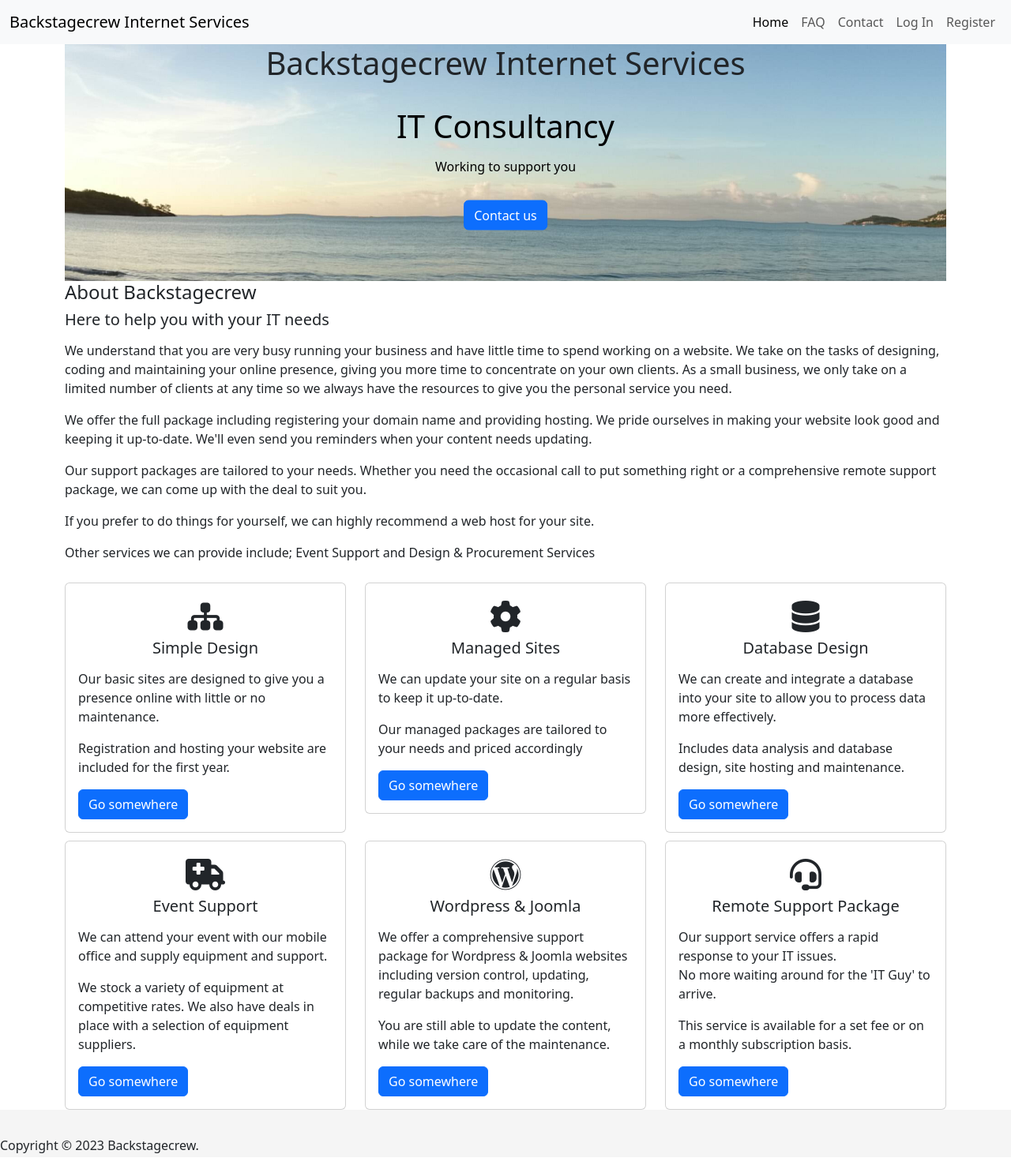
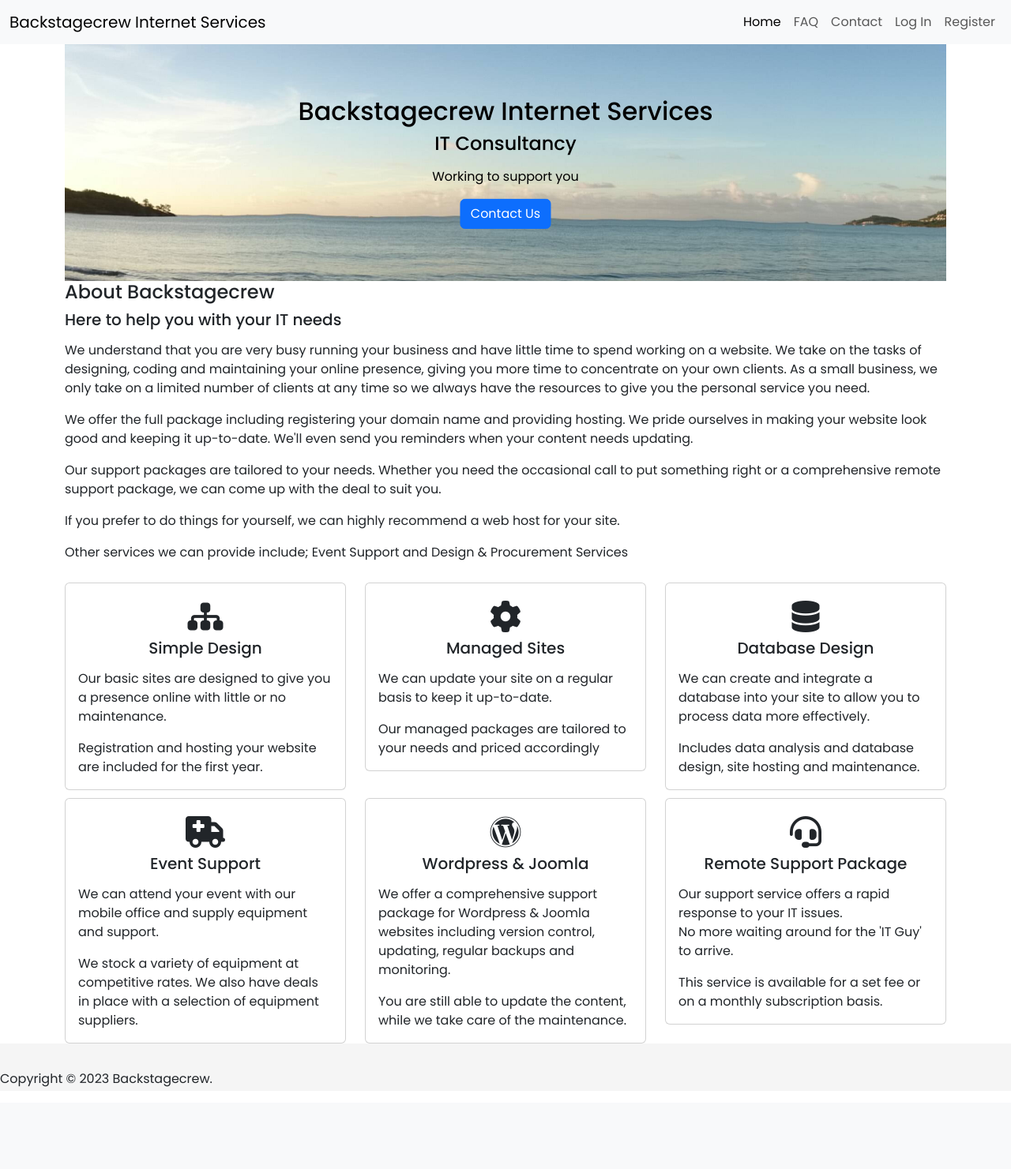
Before and after one commit to BackstagecrewIS/devsite, a Flask app: page / in a window 1280 px wide. Shown: the whole page at 79% size. After the commit the page ends 1377 px from the top, so only its background shows below. Run offline with Flask 2, Linux system fonts and the light colour scheme; some libraries are stand-ins or nearby versions.

Commit message:
Style updates

```diff
--- a/faq/routes.py
+++ b/faq/routes.py
@@ -60,8 +60,8 @@ def register():
         existing_user = User.query.filter_by(username=username).first()
         admin_check = User.query.filter_by(admin=True).first()
 
+        # Check for admin user, if not make this used admin
         if admin_check:
-            flash("Admin exists")
             admin_user = False
         else:
             flash("This user will be admin")
--- a/faq/static/css/style.css
+++ b/faq/static/css/style.css
@@ -1,9 +1,12 @@
+@import url('https://fonts.googleapis.com/css2?family=Poppins:ital,wght@0,100;0,200;0,300;0,400;0,500;0,600;0,700;0,800;0,900;1,100;1,200;1,300;1,400;1,500;1,600;1,700;1,800;1,900&display=swap');
+
 html {
     position: relative;
     min-height: 100%;
 }
 
 body {
+    font-family: Poppins, sans-serif;
     margin-bottom: 60px;
 }
 
--- a/faq/templates/main.html
+++ b/faq/templates/main.html
@@ -3,11 +3,11 @@
 
 <header class="hero-image">
     <div class="hero-text">
-        <h1>IT Consultancy</h1>
+        <h2 class="center-align">Backstagecrew Internet Services</h2>
+        <h4>IT Consultancy</h4>
         <p>Working to support you</p>
-        <button class="btn btn-primary">Contact us</button>
+        <a href="{{ url_for( 'contact' ) }}" class="btn btn-primary">Contact Us</a>
     </div>
-    <h1 class="center-align">Backstagecrew Internet Services</h1>
 </header>
 
 <section class="row">
@@ -30,7 +30,6 @@
                 <h5 class="card-title center-align">Simple Design</h5>
                 <p class="card-text">Our basic sites are designed to give you a presence online with little or no maintenance.</p>
                 <p class="card-text">Registration and hosting your website are included for the first year.</p>
-                <a href="#" class="btn btn-primary">Go somewhere</a>
             </div>
         </div>
     </div>
@@ -41,7 +40,6 @@
                 <h5 class="card-title center-align">Managed Sites</h5>
                 <p class="card-text">We can update your site on a regular basis to keep it up-to-date.</p>
                 <p class="card-text">Our managed packages are tailored to your needs and priced accordingly</p>
-                <a href="#" class="btn btn-primary">Go somewhere</a>
             </div>
         </div>
     </div>
@@ -52,7 +50,6 @@
                 <h5 class="card-title center-align">Database Design</h5>
                 <p class="card-text">We can create and integrate a database into your site to allow you to process data more effectively.</p>
                 <p class="card-text">Includes data analysis and database design, site hosting and maintenance.</p>
-                <a href="#" class="btn btn-primary">Go somewhere</a>
             </div>
         </div>
     </div>
@@ -63,7 +60,6 @@
                 <h5 class="card-title center-align">Event Support</h5>
                 <p class="card-text">We can attend your event with our mobile office and supply equipment and support.</p>
                 <p class="card-text">We stock a variety of equipment at competitive rates. We also have deals in place with a selection of equipment suppliers.</p>
-                <a href="#" class="btn btn-primary">Go somewhere</a>
             </div>
         </div>
     </div>
@@ -74,7 +70,6 @@
                 <h5 class="card-title center-align">Wordpress &amp; Joomla</h5>
                 <p class="card-text">We offer a comprehensive support package for Wordpress &amp; Joomla websites including version control, updating, regular backups and monitoring.</p>
                 <p class="card-text">You are still able to update the content, while we take care of the maintenance.</p>
-                <a href="#" class="btn btn-primary">Go somewhere</a>
             </div>
         </div>
     </div>
@@ -86,7 +81,6 @@
                 <p class="card-text">Our support service offers a rapid response to your IT issues.
                     <br />No more waiting around for the 'IT Guy' to arrive.</p>
                 <p class="card-text">This service is available for a set fee or on a monthly subscription basis.</p>
-                <a href="#" class="btn btn-primary">Go somewhere</a>
             </div>
         </div>
     </div>
--- a/faq/templates/profile.html
+++ b/faq/templates/profile.html
@@ -52,7 +52,7 @@
 
     <!-- Delete account -->
     <div>
-        <button type="button" class="btn btn-danger uppercase col-3" data-bs-toggle="modal" data-bs-target="#AccountModal">Delete Account</button>
+        <button type="button" class="btn btn-danger uppercase wide-button" data-bs-toggle="modal" data-bs-target="#AccountModal">Delete Account</button>
     </div>
 
     <!-- Delete Account Modal -->
```
Also changed, not shown: README.md.
